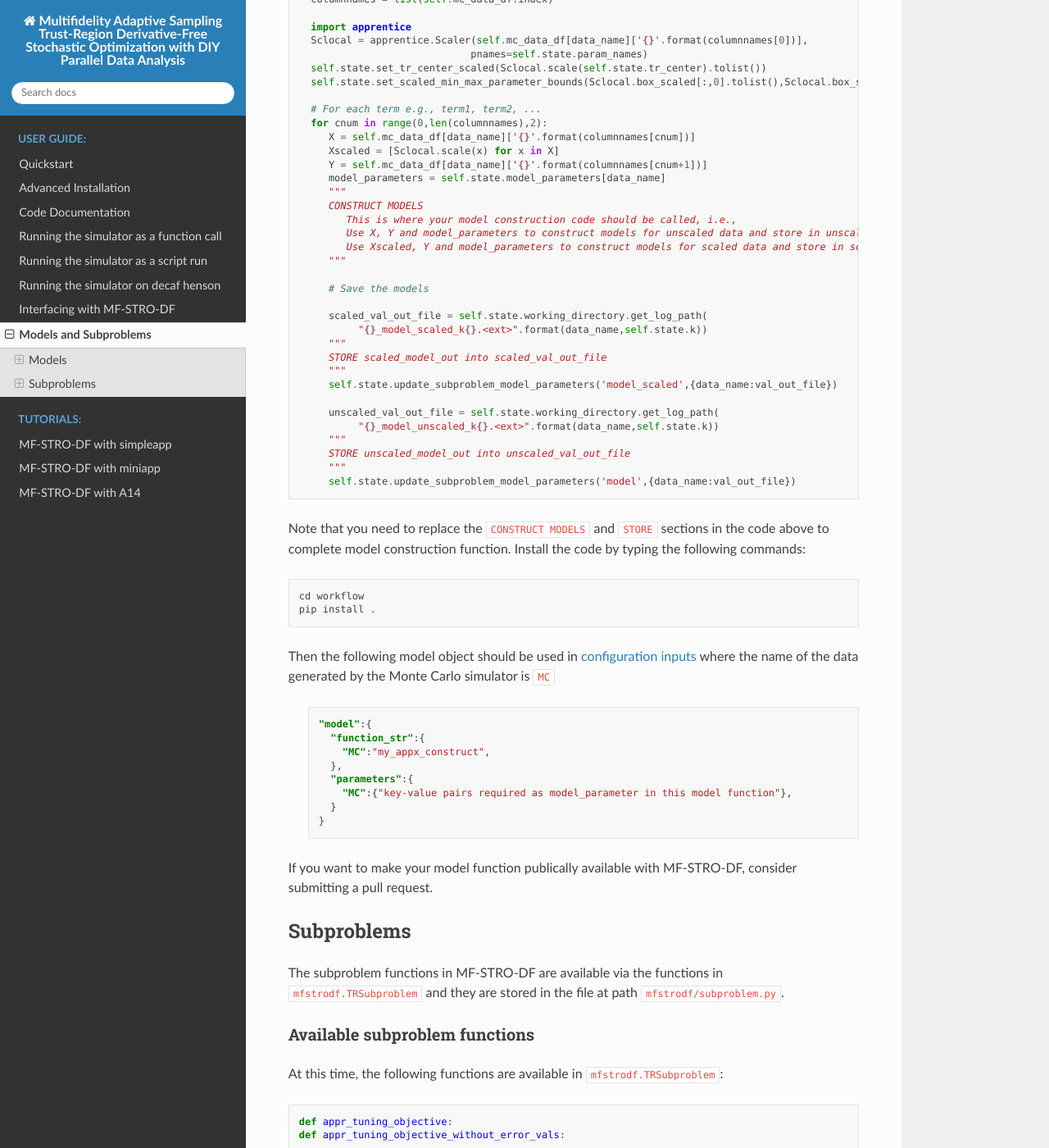
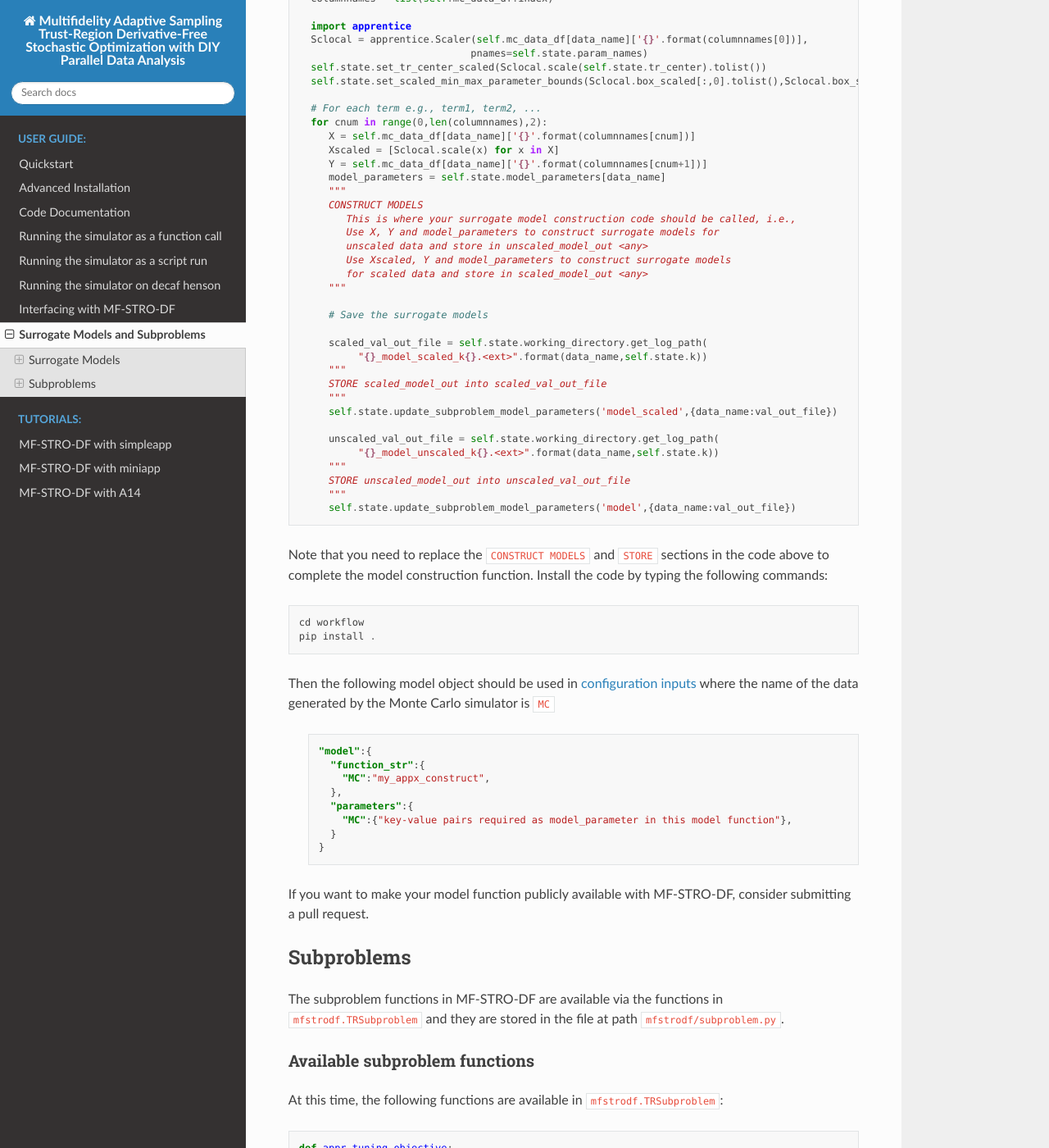
Before and after one commit to HEPonHPC/MAESTRO, a Sphinx documentation site: the page built from docs/source/models_and_subproblems.rst, in a window 1280 px wide and 1400 px high, scrolled down 1960 px. Shown: the whole window at 82% size. Built offline with Sphinx 7.4.7 and the Read the Docs theme 2.0.0, drawn with Linux system fonts in a browser that asks for light colours; some of the changed text lies outside the part shown.

Commit message:
model->surrogate model in documentation

```diff
--- a/docs/source/models_and_subproblems.rst
+++ b/docs/source/models_and_subproblems.rst
@@ -1,19 +1,19 @@
-===========================
-Models and Subproblems
-===========================
+======================================================
+Surrogate Models and Subproblems
+======================================================
 
 .. _mfstrodf_model:
 
-Models
-~~~~~~~~~~~~
+Surrogate Models
+~~~~~~~~~~~~~~~~~~~~
 
-The models in MF-STRO-DF are available via the functions in ``mfstrodf.ModelConstruction``
+The surrogate models in MF-STRO-DF are available via the functions in ``mfstrodf.ModelConstruction``
 and they are stored in the file at path ``mfstrodf/model.py``.
 
 .. _mfstrodf_model_avail_func:
 
-Available model functions
-**************************
+Available surrogate model functions
+******************************************
 
 At this time, the following functions are available in ``mfstrodf.ModelConstruction``::
 
@@ -84,10 +84,10 @@
 
 .. _mfstrodf_model_create:
 
-Creating your own model function
-********************************
+Creating your own surrogate model function
+************************************************
 
-To create your own model function, you can use the template below with inline comments
+To create your own surrogate model function, you can use the template below with inline comments
 explaining different lines of the code::
 
 
@@ -124,12 +124,14 @@
        model_parameters = self.state.model_parameters[data_name]
        """
        CONSTRUCT MODELS
-          This is where your model construction code should be called, i.e.,
-          Use X, Y and model_parameters to construct models for unscaled data and store in unscaled_model_out <any>
-          Use Xscaled, Y and model_parameters to construct models for scaled data and store in scaled_model_out <any>
+          This is where your surrogate model construction code should be called, i.e.,
+          Use X, Y and model_parameters to construct surrogate models for
+          unscaled data and store in unscaled_model_out <any>
+          Use Xscaled, Y and model_parameters to construct surrogate models
+          for scaled data and store in scaled_model_out <any>
        """
 
-       # Save the models
+       # Save the surrogate models
 
        scaled_val_out_file = self.state.working_directory.get_log_path(
             "{}_model_scaled_k{}.<ext>".format(data_name,self.state.k))
@@ -147,7 +149,7 @@
 
 
 Note that you need to replace the ``CONSTRUCT MODELS`` and ``STORE`` sections
-in the code above to complete model construction function.
+in the code above to complete the model construction function.
 Install the code by typing the following commands::
 
   cd workflow
@@ -168,7 +170,7 @@
       }
     }
 
-If you want to make your model function publically available with MF-STRO-DF, consider submitting
+If you want to make your model function publicly available with MF-STRO-DF, consider submitting
 a pull request.
 
 .. _mfstrodf_subproblem:
@@ -363,7 +365,7 @@
     In mfstrodf/subproblem.py, create a function with three arguments
     parameter is an optional parameter argument, in case the recurrence of the
     function needs to be set for faster computation and the use_scaled argument
-    that specifies whether to use the scaled or unscaled models in the subproblem
+    that specifies whether to use the scaled or unscaled surrogate models in the subproblem
     function
     """
     m_type = 'model_scaled' if use_scaled else 'model'
@@ -381,8 +383,8 @@
     return SP
 
 Note that you need to replace the ``CONSTRUCT SUBPROBLEM OBJECT`` section
-in the code above to complete model construction function. Also, the following methods
-should be callable on ``SP``::
+in the code above to complete the subproblem object construction function.
+Also, the following methods should be callable on ``SP``::
 
   # returns the objective function value at parameter p
   SP.objective(p)
@@ -417,7 +419,7 @@
     "function_str":"my_subproblem_function"
   }
 
-If you want to make your model function publically available with MF-STRO-DF, consider submitting
+If you want to make your subproblem function publicly available with MF-STRO-DF, consider submitting
 a pull request.
 
 
```
Also changed, not shown: other parts of docs/source/models_and_subproblems.rst (+1 -1 lines), docs/source/inputs_and_outputs.rst (+8 -8 lines), docs/source/tutorials/mdstrodf_with_simpleapp.rst (+10 -10 lines).
